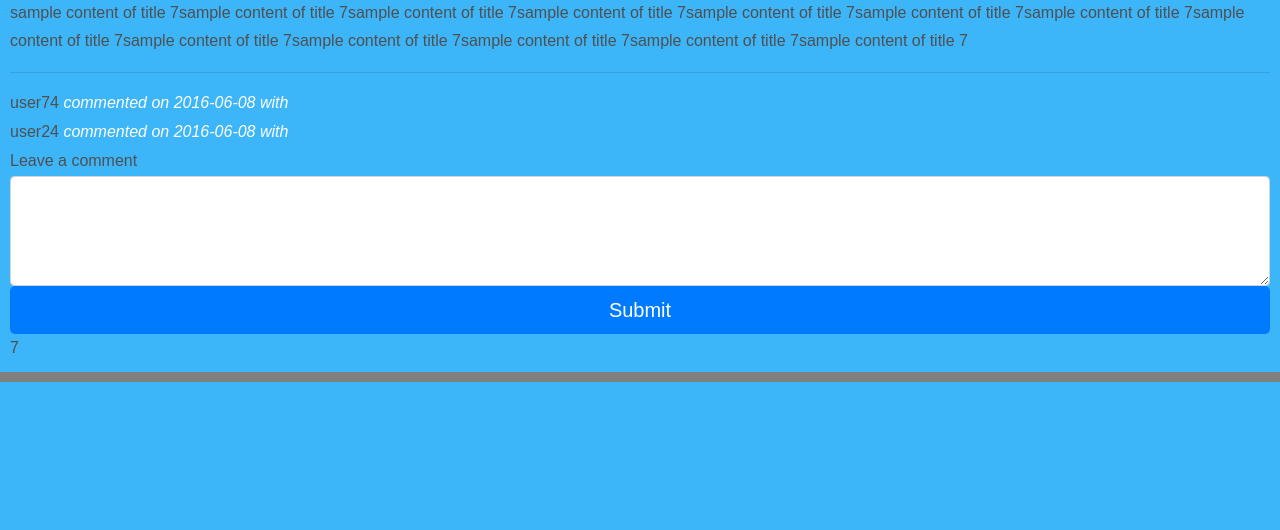
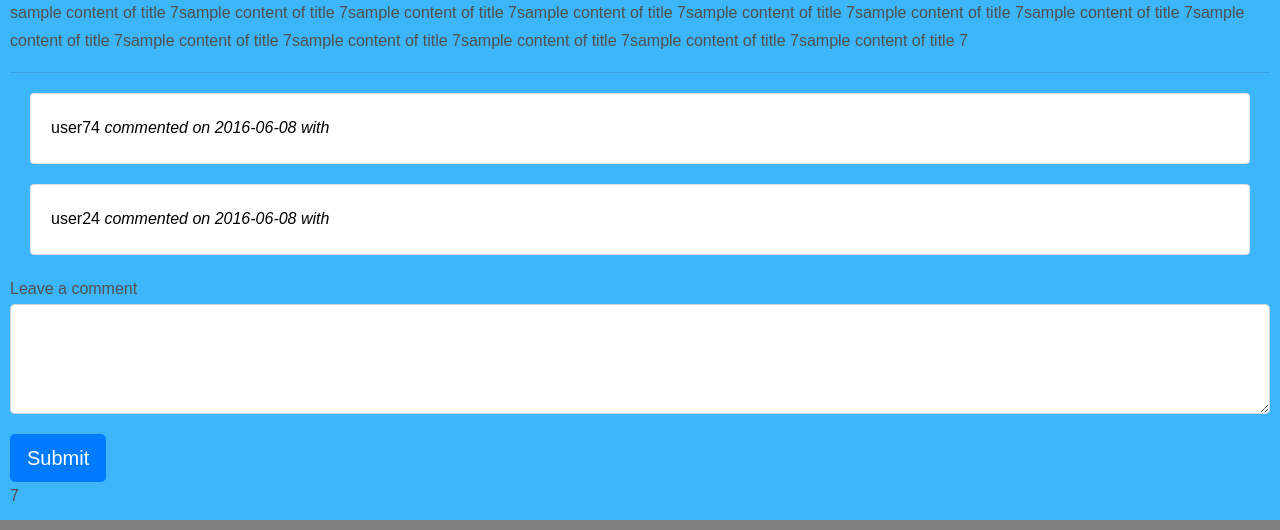
Before and after one commit to qfilex/CMS-LG-V-0.0.1.0, a PHP site: page /CMS/blog/comments.php?id_post=7 in a window 1280 px wide. Shown: the part 311-841 px from the top of the page. Before the commit the page ends 693 px from the top, so only its background shows below. Run offline with PHP 8.4, Linux system fonts and the light colour scheme; data comes from the database, SQL or seed files in the repository; data that the repository does not hold is empty.

Commit message:
minor changes
version 0.0.1.6

```diff
--- a/blog/comments.php
+++ b/blog/comments.php
@@ -47,13 +47,17 @@ include('core/Comment.class.php');
                     <?php
                     if(count($commentList) >0){
                         foreach ($commentList as $key=>$comment){?>
-                                     <p>
+                                   <div class="card comments">
+  <div class="card-body">
+                                     <p class="comment_text">
                                      <?php echo htmlspecialchars($comment['owner']); ?>
-                                     <i>commented on <?php echo htmlspecialchars($comment['comment']); ?></i>
-                                                                         <i>with <?php echo htmlspecialchars($comment['content']); ?></i>
+                                     <i class="comment_text">commented on <?php echo htmlspecialchars($comment['comment']); ?></i>
+                                                                         <i class="comment_text">with <?php echo htmlspecialchars($comment['content']); ?></i>
 
 
                                      </p>
+                                 </div>
+                             </div>
                         <?php }
                     } else {
 
@@ -103,8 +107,8 @@ $sql = "INSERT INTO comments (content,comment,id_post) VALUES (:content,:comment
      <form action='#' method="POST">
      <p>Leave a comment</p>
 
-    <textarea rows="4" cols="50" type="text" class="form-control" name="content"></textarea>
-  <button name="Submit" id="submit" class="btn btn-lg btn-primary btn-block" type="submit">Submit</button>
+    <textarea rows="4" cols="50" type="text" class="form-control" name="content" style="margin-bottom:20px"></textarea>
+  <button name="Submit" id="submit" class="btn btn-lg btn-primary " type="submit">Submit</button>
   <p></p>
 
      </form>
--- a/blog/style.css
+++ b/blog/style.css
@@ -14,6 +14,20 @@ table, caption, tbody, tfoot, thead, tr, th, td {
   margin: 0;
   padding: 0;
   vertical-align: baseline; }
+
+
+
+
+
+.comments{
+  margin: 20px !important;
+}
+
+.comment_text{
+  color: black;
+}
+
+
 
 body {
   line-height: 1; }
```
